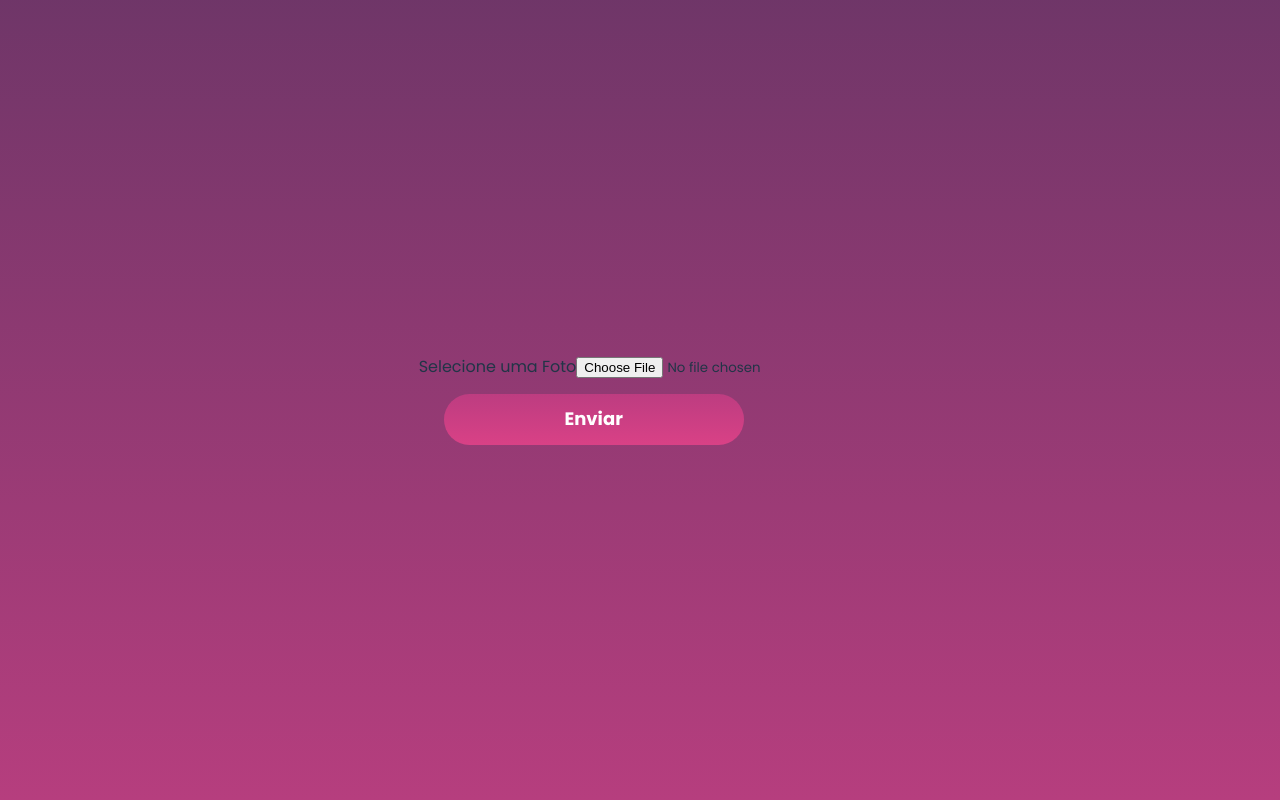
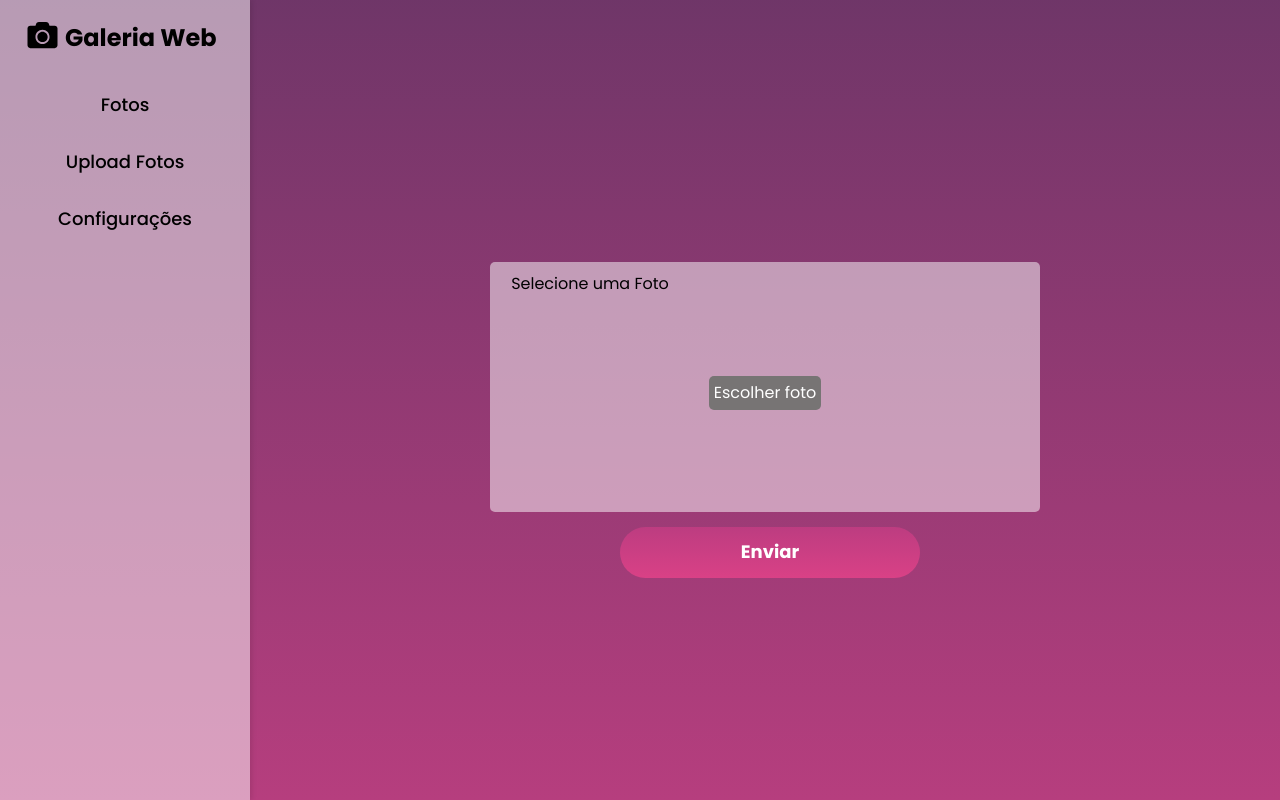
Before and after one commit to analayza/GaleriaWeb, a React (Vite) app in the folder Frontend/GaleriaWeb/: page /photos/upload in a window 1280 px wide. Built offline with nearby package versions, Linux system fonts and the light colour scheme.

Commit message:
estilizando /photos/upload e criando componente Menu

```diff
--- /dev/null
+++ b/Frontend/GaleriaWeb/src/components/Menu.jsx
@@ -0,0 +1,17 @@
+import {SideNav, NavItem, ImageLogo, DivLogo} from '../style/Menu.js'
+
+export default function Menu(){
+    return(
+        <>
+            <SideNav>
+                <DivLogo>
+                    <ImageLogo/>
+                    <h2 style={{ color: "black", marginBottom: "20px" }}>Galeria Web</h2>
+                </DivLogo>
+                <NavItem href="#home">Fotos</NavItem>
+                <NavItem href="#about">Upload Fotos</NavItem>
+                <NavItem href="#services">Configurações</NavItem>
+            </SideNav>
+        </>
+    )
+}
--- a/Frontend/GaleriaWeb/src/pages/PhotosUpload.jsx
+++ b/Frontend/GaleriaWeb/src/pages/PhotosUpload.jsx
@@ -1,17 +1,21 @@
 import { Formik, Form } from 'formik';
 import * as Yup from 'yup';
-import { useNavigate } from "react-router-dom";
+//import { useNavigate } from "react-router-dom";
 import servicePhotosUpload from "../service/PhotosUpload.js";
-import TextInput from '../components/TextInput';
-import { ButtonEntry, GlobalStyles } from '../style/Entry.js';
+import { GlobalStyles } from '../style/Entry.js';
+import {Div, LabelDiv, LabelDivButton, ButtonDiv} from '../style/PhotosUpload.js';
+import { useState } from 'react';
+import Menu from '../components/Menu.jsx';
 
 export default function PhotosUpload() {
 
-    const navigate = useNavigate();
+    //const navigate = useNavigate();
+    const [fileName, setFileName] = useState("");
 
     return (
         <>
             <GlobalStyles />
+            <Menu/>
             <Formik
                 initialValues={{
                     //userId: "",
@@ -56,8 +60,8 @@ export default function PhotosUpload() {
                         type="text"
                         placeholder="Digite o Id"
                     /> */}
-                    <div>
-                        <label htmlFor="photo">Selecione uma Foto</label>
+                    <Div>
+                        <LabelDiv>Selecione uma Foto</LabelDiv>
                         <input
                             id="photo"
                             name="photo"
@@ -65,11 +69,17 @@ export default function PhotosUpload() {
                             accept="image/jpeg,image/jpg,image/png"
                             onChange={(event) => {
                                 const file = event.target.files[0];
+                                setFileName(file.name);
                                 setFieldValue("photo", file);
                             }}
+                            style={{display: 'none'}}
                         />
-                    </div>
-                    <ButtonEntry type="submit">Enviar</ButtonEntry>
+                        <LabelDivButton htmlFor='photo'>
+                            Escolher foto
+                        </LabelDivButton>
+                        {fileName && <p>Arquivo selecionado: {fileName}</p>}
+                    </Div>
+                    <ButtonDiv type="submit">Enviar</ButtonDiv>
                 </Form>
                 )}
 
--- a/Frontend/GaleriaWeb/src/style/Entry.js
+++ b/Frontend/GaleriaWeb/src/style/Entry.js
@@ -44,7 +44,7 @@ export const ButtonEntry = styled.button`
     display: flex;
     align-items: center;
     flex-direction: column;
-    margin-left: 25px;
+    margin-left: 30px;
     margin-top: 15px;
     padding-bottom: 40px;
 `;
--- /dev/null
+++ b/Frontend/GaleriaWeb/src/style/Menu.js
@@ -0,0 +1,39 @@
+import styled from "styled-components";
+import { FaCamera } from 'react-icons/fa';
+
+export const SideNav = styled.nav`
+    height: 100vh;
+    width: 250px;
+    position: fixed;
+    top: 0;
+    left: 0;
+    background-color: rgba(255, 255, 255, 0.5);
+    display: flex;
+    flex-direction: column;
+    padding: 20px;
+    box-shadow: 2px 0 5px rgba(0, 0, 0, 0.1);
+`;
+
+export const NavItem = styled.a`
+    color: black;
+    text-decoration: none;
+    margin: 15px 0;
+    font-size: 18px;
+    transition: color 0.3s;
+
+    &:hover {
+        color: #d573b0;
+    }
+`;
+
+export const ImageLogo = styled(FaCamera)`
+  width: 45px;
+  height: 45px;
+  padding-bottom: 15px;
+  color: #000000;
+`;
+
+export const DivLogo = styled.div`
+    flex-direction: row;
+    display: flex;
+`;
--- /dev/null
+++ b/Frontend/GaleriaWeb/src/style/PhotosUpload.js
@@ -0,0 +1,47 @@
+import styled from 'styled-components';
+
+export const Div = styled.div`
+    background-color: rgba(255, 255, 255, 0.5);
+    color: black;
+    width: 550px;
+    height: 250px;
+    display: flex;
+    align-items: center;
+    flex-direction: column;
+    border-radius: 5px;
+    margin-left: 250px;
+    margin-top: 40px;
+`;
+
+export const ButtonDiv = styled.button`
+    border-radius: 30px;
+    background: linear-gradient(180deg, #ba3c80 -10%, rgba(217, 65, 134) 100%) !important;
+    height: 40px;
+    width: 300px;
+    border: none;
+    font-weight: bold;
+    cursor: pointer;
+    color: #fff;
+    font-size: 18px;
+    display: flex;
+    align-items: center;
+    flex-direction: column;
+    margin-left: 380px;
+    margin-top: 15px;
+    padding-bottom: 40px;
+`;
+
+export const LabelDiv = styled.label`
+    margin-right: 350px;
+    margin-top: 10px;
+`;
+
+export const LabelDivButton = styled.label`
+    margin-top: 80px;
+    flex-direction: column;
+    background-color:rgb(119, 116, 116);
+    color: #ffffff;
+    padding: 5px;
+    border-radius: 5px;
+    cursor: pointer;
+`;
```
